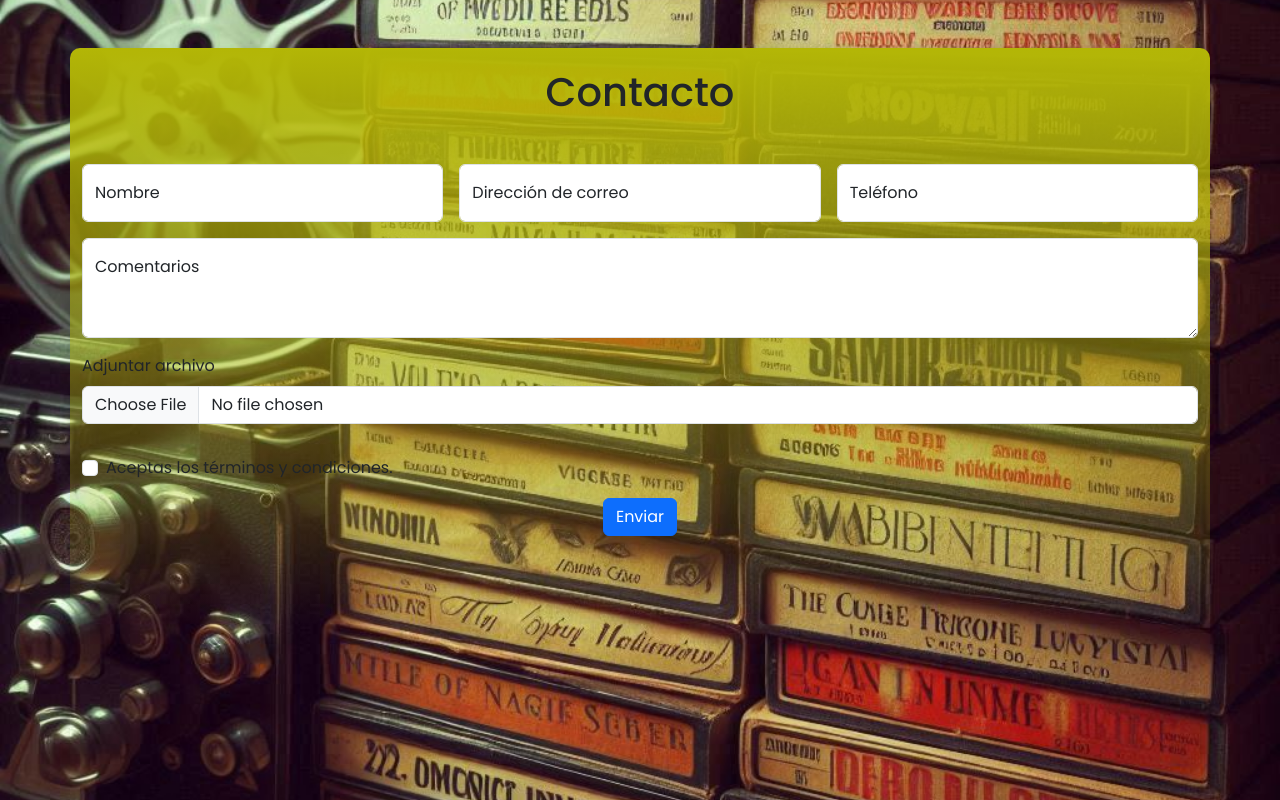
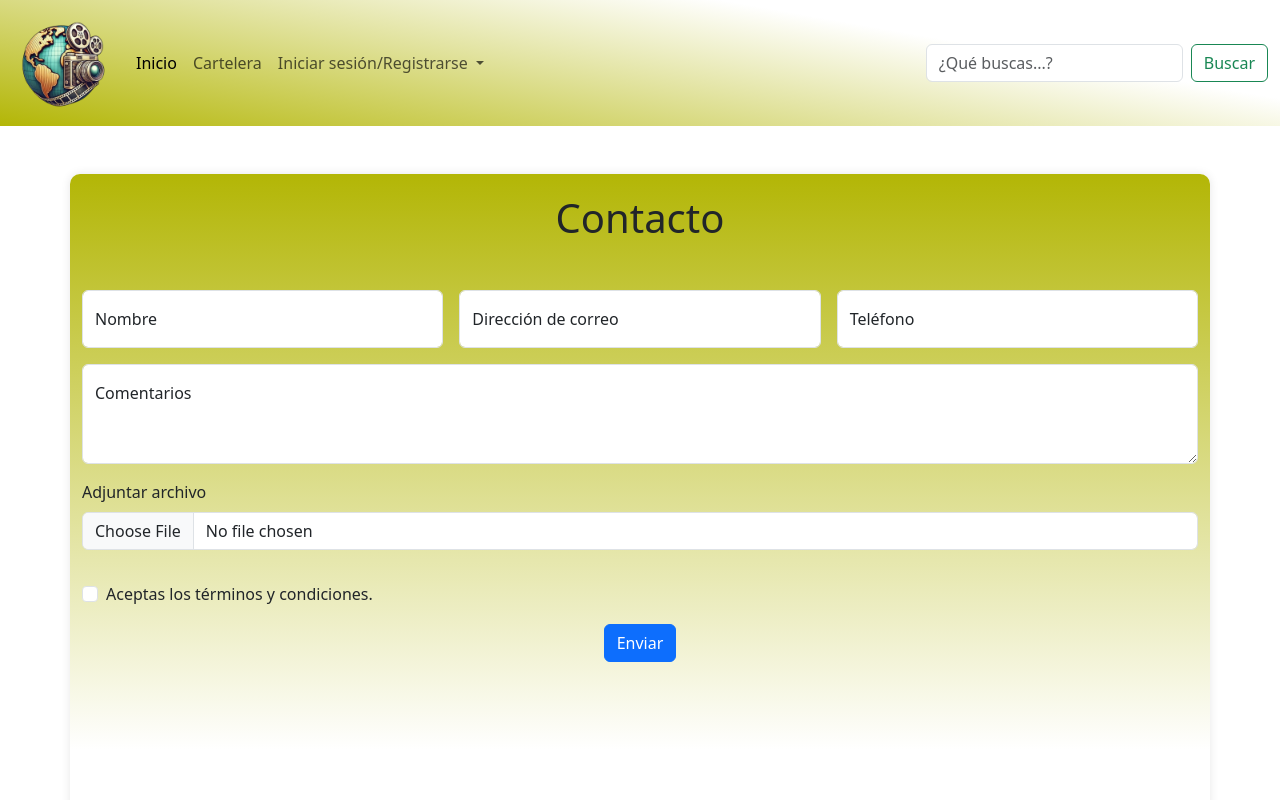
Before and after one commit to jmanuel3/Proyecto-The-World-Films, a plain HTML site: page PAGINAS/contacto.html in a window 1280 px wide. Shown: the top 800 px of the page. Drawn offline with nearby package versions, Linux system fonts and the light colour scheme; files that its build step writes are made by us from their sources; files whose address does not match are found by name; a web font is replaced by a local one.

Commit message:
Pagina contacto actualizada con navbar +CSS navbar

```diff
--- a/CSS/contacto.css
+++ b/CSS/contacto.css
@@ -6,7 +6,7 @@
 
 body {
   display: block;
-  background-color: aquamarine;
+  background-color: white;
 }
 
 .container {
--- /dev/null
+++ b/CSS/navbar-contacto.css
@@ -0,0 +1,15 @@
+* {
+  margin: 0;
+  padding: 0;
+  box-sizing: border-box;
+}
+nav {
+  background: linear-gradient(
+    10deg,
+    rgb(179, 182, 6) 0%,
+    rgba(157, 106, 3, 0) 72%
+  );
+}
+nav img {
+  width: 100px;
+}
--- a/PAGINAS/contacto.html
+++ b/PAGINAS/contacto.html
@@ -26,7 +26,7 @@
       integrity="sha384-QWTKZyjpPEjISv5WaRU9OFeRpok6YctnYmDr5pNlyT2bRjXh0JMhjY6hW+ALEwIH"
       crossorigin="anonymous"
     />
-    <link rel="stylesheet" href="./CSS/styles.css" />
+    <link rel="stylesheet" href="../CSS/navbar-contacto.css" />
     <link
       rel="stylesheet"
       href="../CSS/footer.css
@@ -35,8 +35,76 @@
     <link rel="stylesheet" href="../CSS/contacto.css" />
   </head>
 
-  <body style="background-color: aquamarine">
-    <header></header>
+  <body style="background-color: white">
+    <header>
+      <nav class="navbar navbar-expand-lg bg-body-dark justify-content-end">
+        <div class="container-fluid">
+          <a class="navbar-brand" href="">
+            <img src="../ASSETS/LOGO TWF.png" alt="logo TWF" />
+          </a>
+          <button
+            class="navbar-toggler"
+            type="button"
+            data-bs-toggle="collapse"
+            data-bs-target="#navbarScroll"
+            aria-controls="navbarScroll"
+            aria-expanded="false"
+            aria-label="Toggle navigation"
+          >
+            <span class="navbar-toggler-icon"></span>
+          </button>
+          <div class="collapse navbar-collapse" id="navbarScroll">
+            <ul
+              class="navbar-nav me-auto my-2 my-lg-0 navbar-nav-scroll"
+              style="--bs-scroll-height: 100px"
+            >
+              <li class="nav-item">
+                <a class="nav-link active" aria-current="page" href="#"
+                  >Inicio</a
+                >
+              </li>
+              <li class="nav-item">
+                <a class="nav-link" href="./cartelera.html">Cartelera</a>
+              </li>
+              <li class="nav-item dropdown">
+                <a
+                  class="nav-link dropdown-toggle"
+                  href="#"
+                  role="button"
+                  data-bs-toggle="dropdown"
+                  aria-expanded="false"
+                >
+                  Iniciar sesión/Registrarse
+                </a>
+                <ul class="dropdown-menu">
+                  <li>
+                    <a class="dropdown-item" href="./iniciar-sesion.html"
+                      >Iniciar sesión</a
+                    >
+                  </li>
+                  <li>
+                    <a class="dropdown-item" href="./registro.html"
+                      >Registrarse</a
+                    >
+                  </li>
+                </ul>
+              </li>
+            </ul>
+            <form class="d-flex" role="search">
+              <input
+                class="form-control me-2"
+                type="search"
+                placeholder="¿Qué buscas...?"
+                aria-label="Search"
+              />
+              <button class="btn btn-outline-success" type="submit">
+                Buscar
+              </button>
+            </form>
+          </div>
+        </div>
+      </nav>
+    </header>
     <main class="container my-5">
       <h1 class="text-center mb-5">Contacto</h1>
 
```
Also changed, not shown: PAGES/Detalles-peliculas/detalle-pelicula-1.html (deleted), PAGES/contacto.html (deleted).
